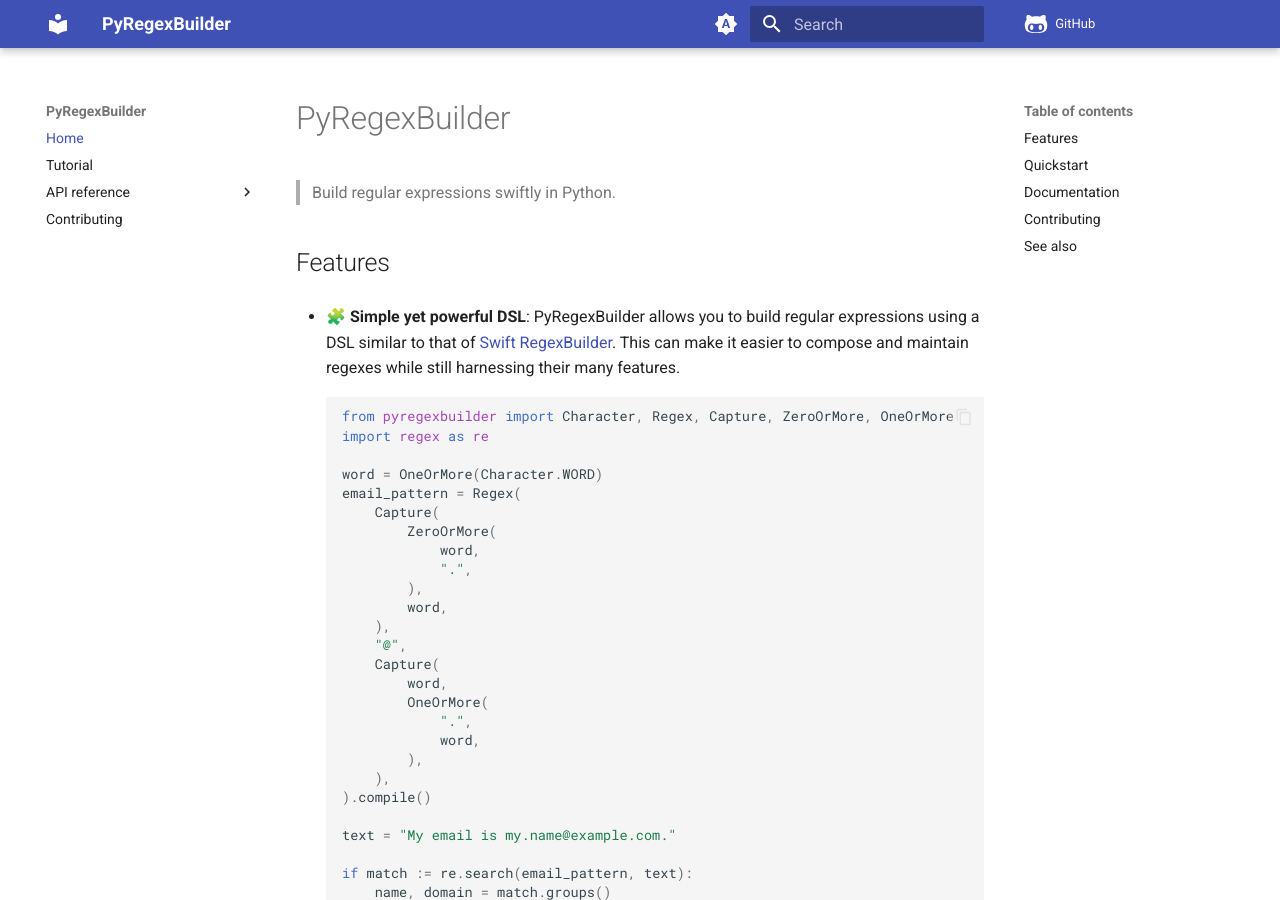
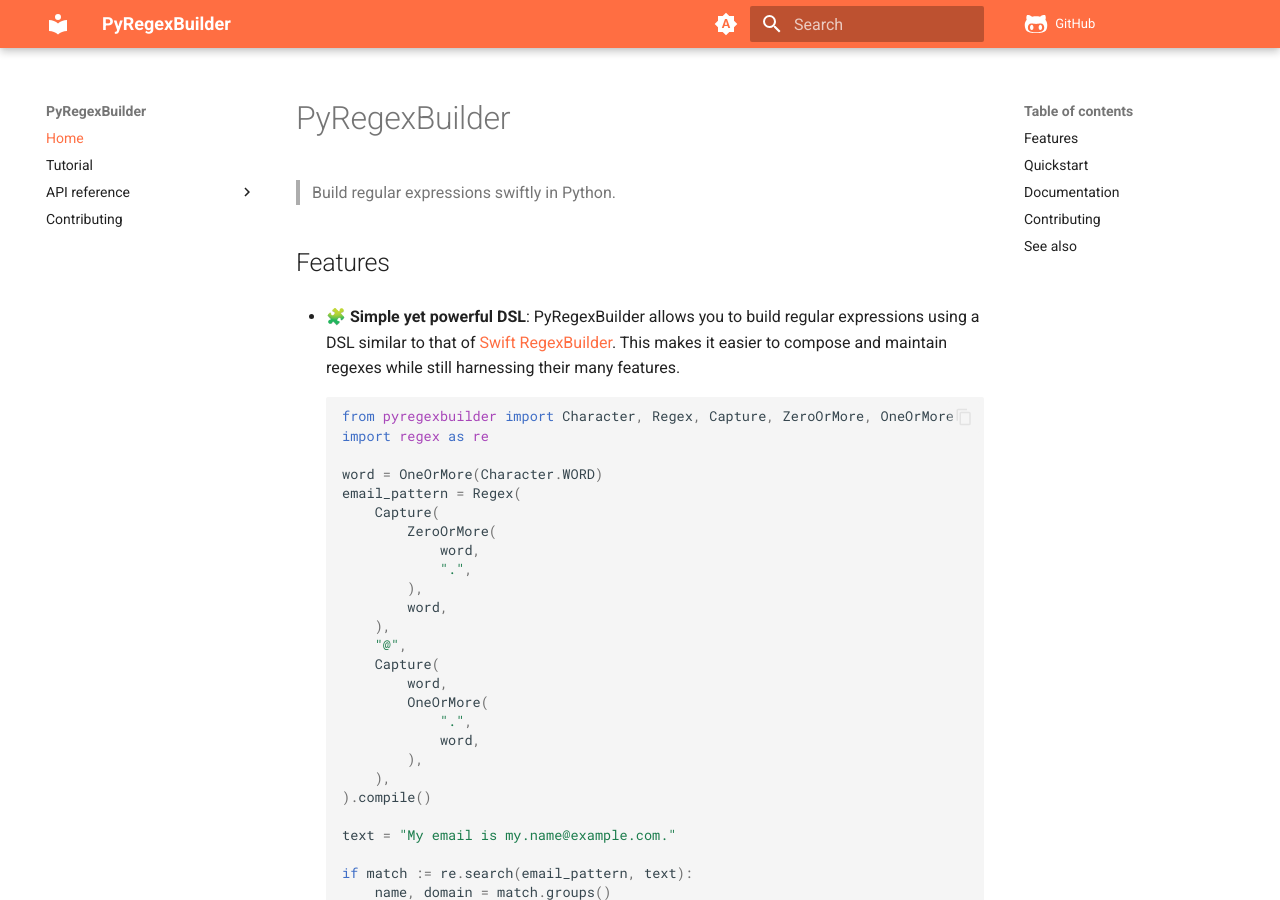
Before and after one commit to jsquaredosquared/PyRegexBuilder, an MkDocs documentation site: the page built from docs/index.md, in a window 1280 px wide and 900 px high. Built offline with MkDocs 1.6.1 and Material for MkDocs 9.7.7, drawn with Linux system fonts in a browser that asks for light colours; comment, search, counter and statistics services are not loaded.

Commit message:
docs: update docs

````diff
--- a/docs/index.md
+++ b/docs/index.md
@@ -4,7 +4,7 @@
 
 ## Features
 
-- 🧩 **Simple yet powerful DSL**: PyRegexBuilder allows you to build regular expressions using a DSL similar to that of [Swift RegexBuilder](https://developer.apple.com/documentation/regexbuilder). This can make it easier to compose and maintain regexes while still harnessing their many features.
+- 🧩 **Simple yet powerful DSL**: PyRegexBuilder allows you to build regular expressions using a DSL similar to that of [Swift RegexBuilder](https://developer.apple.com/documentation/regexbuilder). This makes it easier to compose and maintain regexes while still harnessing their many features.
 
     ```python
     from pyregexbuilder import Character, Regex, Capture, ZeroOrMore, OneOrMore
--- a/mkdocs.yml
+++ b/mkdocs.yml
@@ -20,6 +20,7 @@
 
     # Palette toggle for automatic mode
     - media: "(prefers-color-scheme)"
+      primary: deep orange
       toggle:
         icon: material/brightness-auto
         name: Switch to light mode
@@ -27,8 +28,7 @@
     # Palette toggle for light mode
     - media: "(prefers-color-scheme: light)"
       scheme: default
-
-
+      primary: deep orange
       toggle:
         icon: material/brightness-7
         name: Switch to dark mode
@@ -36,6 +36,7 @@
     # Palette toggle for dark mode
     - media: "(prefers-color-scheme: dark)"
       scheme: slate
+      primary: deep orange
       toggle:
         icon: material/brightness-4
         name: Switch to system preference
````
